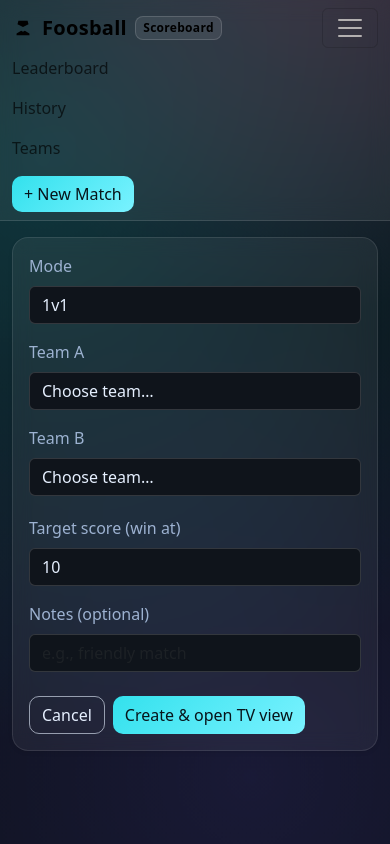
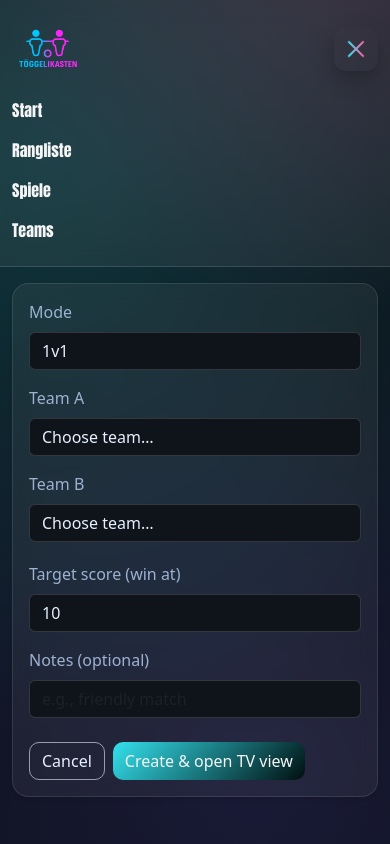
Before and after one commit to HosseinKrouna/foosball-scoreboard, a PHP site: page /match/new in a window 390 px wide, after a click that opens the changed part. Run offline with PHP 8.4, Linux system fonts and the light colour scheme; data comes from the database, SQL or seed files in the repository.

Commit message:
feat(ui): German navbar, custom burger→X, hero video, logo, i18n
- Navbar: German labels; CSS-only burger toggler with animated burger→X
- Burger button: glass look, persistent shadow; removed Bootstrap focus ring
- Home: hero section with background video + CTA “Match erstellen”
- Recent matches: neon-styled table (status dots, hover, responsive)
- Logo assets (PNG) added and scalable
- Home copy translated to German
- Small UI polishes (contrast, hover states, inline score)

```diff
--- a/public/css/style.css
+++ b/public/css/style.css
@@ -58,8 +103,8 @@ a:hover{ color:#7feaf2; text-decoration: underline; }
 /* ---------- Buttons ---------- */
 .btn{ border-radius: 10px }
 .btn-primary{
-  background: linear-gradient(135deg, var(--acc1), #79f2ff);
-  border:0; color:#07141a;
+  background: linear-gradient(135deg, var(--acc1), #010f10);
+  border:0; color:whitesmoke;
 }
 .btn-primary:hover{
   filter: brightness(1.05);
@@ -146,6 +191,7 @@ a:hover{ color:#7feaf2; text-decoration: underline; }
       background: rgba(255,255,255,0.06);
       border-bottom: 1px solid rgba(255,255,255,0.12);
       backdrop-filter: blur(10px);
+      font-family:"Anton";
     }
     .navbar-brand {
       font-weight: 700;
@@ -159,11 +205,13 @@ a:hover{ color:#7feaf2; text-decoration: underline; }
       font-size:.75rem;
     }
     .navbar-nav .nav-link {
+      --bs-nav-link-color: whitesmoke;
       position: relative;
     }
     .navbar-nav .nav-link.active,
     .navbar-nav .nav-link:hover {
       color: var(--acc1, #33e1ed);
+      text-decoration: none;
     }
     .navbar-nav .nav-link::after {
       content:''; position:absolute; left:.5rem; right:.5rem; bottom:.35rem;
@@ -178,6 +226,30 @@ a:hover{ color:#7feaf2; text-decoration: underline; }
     .fx-bg { z-index: 0; } /* hinter Navbar */
     nav.navbar { z-index: 10; }
     main.container { position: relative; z-index: 1; }
+
+    .logo-img {
+      width: 4.5rem;
+      height: auto;
+}
+
+.link-titel-match-create {
+  font-family: "Anton";
+}
+
+
+.logo-name {
+color: whitesmoke;
+}
+
+    /* .foosball-logo{
+      width: 1.7rem;
+      height: 1.7rem;
+      display: inline-block;
+      background: url("/assets/images/foosball.png");
+      background-repeat: no-repeat;
+      background-position: center;
+      background-size: contain;
+    } */
 
     /* Stat cards */
 .card-stat {
@@ -199,3 +271,90 @@ a:hover{ color:#7feaf2; text-decoration: underline; }
   border-color: rgba(255,255,255,0.18);
   box-shadow: 0 14px 38px rgba(0,0,0,0.35);
 }
+
+
+/* ===== Custom Burger – losgelöst vom Bootstrap-Look ===== */
+.navbar .navbar-toggler-icon{ display:none !important; } /* default-Icon aus */
+.navbar .navbar-toggler{ border:none; background:transparent; } /* Bootstrap-Rand weg */
+
+
+/* 1) Bootstrap-Focusring am Toggler komplett deaktivieren (per CSS-Variable) */
+.navbar .navbar-toggler{
+  --bs-navbar-toggler-focus-width: 0; /* killt den schwarzen/hellen Ring von BS */
+}
+
+/* 2) Deinen permanenten Shadow in allen Zuständen beibehalten */
+.burger-btn,
+.burger-btn:focus,
+.burger-btn:active,
+.navbar .navbar-toggler:focus,
+.navbar .navbar-toggler:active{
+  box-shadow: 0 8px 20px rgba(0,0,0,0.25) !important; /* dein immer-Shadow */
+}
+
+/* 3) Optional: tastaturfreundlicher Fokus (Outline), Shadow bleibt */
+.burger-btn:focus-visible{
+  outline: 2px solid var(--acc1, #33e1ed);
+  outline-offset: 3px;
+}
+
+/* 4) Touch-Highlight entfernen (mobile) – optional */
+.burger-btn{ -webkit-tap-highlight-color: transparent; }
+
+/* .navbar-toggler:focus{
+    text-decoration: none;
+    outline: 0;
+    box-shadow: none;
+} */
+
+/* Button-Container (Glas + Soft Glow) */
+.burger-btn{
+  --bar-w: 22px;            /* Linienbreite */
+  --bar-h: 2px;             /* Liniendicke */
+  --bar-gap: 6px;           /* Abstand zwischen Linien */
+  --bar-radius: 2px;
+  --bar-bg: linear-gradient(90deg, var(--acc1,#33e1ed), var(--acc2,#ff5da2));
+
+  width: 44px; height: 44px; padding:0;
+  display:grid; place-items:center;
+  border-radius: 12px;
+  background: rgba(255,255,255,0.06);
+  border: 1px solid rgba(255,255,255,0.10);
+  box-shadow: 0 8px 20px rgba(0,0,0,0.25);
+  transition: box-shadow .2s ease, filter .2s ease, border-color .2s ease;
+}
+.burger-btn:hover{ filter: brightness(1.06); border-color: rgba(255,255,255,0.18); }
+.burger-btn:focus-visible{ outline:2px solid var(--acc1,#33e1ed); outline-offset:2px; }
+
+/* Drei Linien */
+.burger{ position:relative; width:var(--bar-w); height:calc(var(--bar-h)*3 + var(--bar-gap)*2); }
+.burger .bar{
+  position:absolute; left:0; right:0;
+  height:var(--bar-h); border-radius:var(--bar-radius);
+  background: var(--bar-bg);
+  transition: transform .26s ease, opacity .18s ease;
+  will-change: transform, opacity;
+}
+.burger .bar:nth-child(1){ top:0; }
+.burger .bar:nth-child(2){ top:calc(var(--bar-h) + var(--bar-gap)); }
+.burger .bar:nth-child(3){ bottom:0; }
+
+/* Animationszustand: zu „X“, gesteuert über aria-expanded */
+.burger-btn[aria-expanded="true"] .bar:nth-child(1){
+  transform: translateY(calc(var(--bar-gap) + var(--bar-h))) rotate(45deg);
+}
+.burger-btn[aria-expanded="true"] .bar:nth-child(2){
+  opacity:0; transform: scaleX(0.5);
+}
+.burger-btn[aria-expanded="true"] .bar:nth-child(3){
+  transform: translateY(calc(-1 * (var(--bar-gap) + var(--bar-h)))) rotate(-45deg);
+}
+
+
+
+
+/* Motion-Respect */
+@media (prefers-reduced-motion: reduce){
+  .burger .bar{ transition:none; }
+  .burger-btn{ transition:none; }
+}
--- a/views/layout.php
+++ b/views/layout.php
@@ -29,6 +29,10 @@ $active = function(string $p) use ($cur): string {
     <!-- Theme -->
     <link rel="stylesheet" href="/css/style.css">
 
+    <link rel="preconnect" href="https://fonts.googleapis.com">
+    <link rel="preconnect" href="https://fonts.gstatic.com" crossorigin>
+    <link href="https://fonts.googleapis.com/css2?family=Anton&display=swap" rel="stylesheet">
+
 </head>
 
 <body>
@@ -38,31 +42,52 @@ $active = function(string $p) use ($cur): string {
     <!-- Navbar -->
     <nav class="navbar navbar-expand-md glass-nav sticky-top">
         <div class="container">
-            <a class="navbar-brand" href="/">
-                <!-- kleines Icon -->
-                <svg width="22" height="22" viewBox="0 0 24 24" fill="currentColor" aria-hidden="true">
-                    <path d="M7 4h10l1 4-6 3-6-3 1-4zm-2 16h14v-2l-5-3-2 1-2-1-5 3v2z" />
-                </svg>
-                Foosball <span class="brand-badge">Scoreboard</span>
+            <a class="navbar-brand d-flex align-items-center gap-2" href="/" title="Start">
+                <!-- kleines Fußball-Logo (inline SVG) -->
+                <!-- <div class="foosball-logo"></div> -->
+                <img class="logo-img" src="/assets/images/foosball-logo.png" alt="Foosball Logo">
             </a>
-            <button class="navbar-toggler" type="button" data-bs-toggle="collapse" data-bs-target="#mainNav"
-                aria-controls="mainNav" aria-expanded="false" aria-label="Toggle navigation">
+
+
+
+            <button class="navbar-toggler burger-btn" type="button" data-bs-toggle="collapse" data-bs-target="#mainNav"
+                aria-controls="mainNav" aria-expanded="false" aria-label="Menü umschalten">
+                <span class="burger" aria-hidden="true">
+                    <span class="bar"></span>
+                    <span class="bar"></span>
+                    <span class="bar"></span>
+                </span>
+            </button>
+
+
+            <!-- <button class="navbar-toggler" type="button" data-bs-toggle="collapse" data-bs-target="#mainNav"
+                aria-controls="mainNav" aria-expanded="false" aria-label="Menü öffnen">
                 <span class="navbar-toggler-icon" style="filter: invert(1);"></span>
-            </button>
+            </button> -->
 
             <div class="collapse navbar-collapse" id="mainNav">
                 <ul class="navbar-nav me-auto mb-2 mb-md-0">
-                    <li class="nav-item"><a class="nav-link <?= $active('/leaderboard') ?>"
-                            href="/leaderboard">Leaderboard</a></li>
-                    <li class="nav-item"><a class="nav-link <?= $active('/matches') ?>" href="/matches">History</a></li>
-                    <li class="nav-item"><a class="nav-link <?= $active('/teams') ?>" href="/teams">Teams</a></li>
+                    <li class="nav-item">
+                        <a class="nav-link <?= $active('/') ?>" href="/"
+                            aria-current="<?= $_SERVER['REQUEST_URI']==='/'?'page':'' ?>">Start</a>
+                    </li>
+                    <li class="nav-item">
+                        <a class="nav-link <?= $active('/leaderboard') ?>" href="/leaderboard">Rangliste</a>
+                    </li>
+                    <li class="nav-item">
+                        <a class="nav-link <?= $active('/matches') ?>" href="/matches">Spiele</a>
+                    </li>
+                    <li class="nav-item">
+                        <a class="nav-link <?= $active('/teams') ?>" href="/teams">Teams</a>
+                    </li>
                 </ul>
-                <div class="d-flex">
-                    <a class="btn btn-primary" href="/match/new">+ New Match</a>
-                </div>
+                <!-- <div class="d-flex">
+                    <a class="btn btn-primary" href="/match/new">+ Neues Match</a>
+                </div> -->
             </div>
         </div>
     </nav>
+
 
     <!-- Inhalt -->
     <main class="container my-3">
```
Also changed, not shown: other parts of public/css/style.css (+47 -2 lines), views/home.php (+32 -26 lines), public/assets/images/foosball-logo.png (added), public/assets/images/plus-outline-white-thick-512.png (added).
